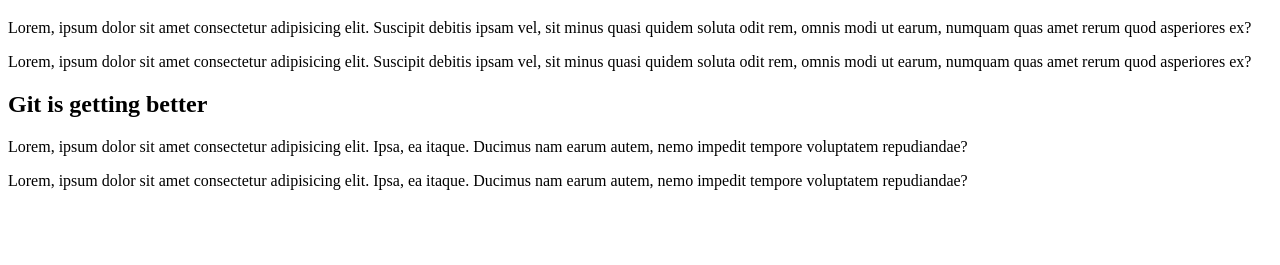
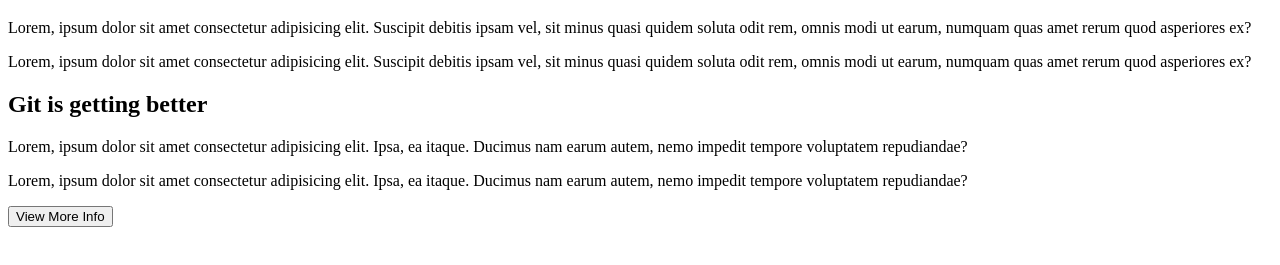
Before and after one commit to MAbdurahman/Git-Github-Masterclass, a plain HTML site: page index.html in a window 1280 px wide. Shown: the part 61-326 px from the top of the page. Drawn offline with Linux system fonts and the light colour scheme.

Commit message:
Updated index.html
Added two buttons to heading

```diff
--- a/index.html
+++ b/index.html
@@ -15,6 +15,9 @@
       <p class="heading-para">Lorem, ipsum dolor sit amet consectetur adipisicing elit. Ipsa, ea itaque. Ducimus nam earum autem, nemo impedit tempore voluptatem repudiandae?</p>
       <p class="heading-para">Lorem, ipsum dolor sit amet consectetur adipisicing elit. Ipsa, ea itaque. Ducimus nam
          earum autem, nemo impedit tempore voluptatem repudiandae?</p>
+   <!--Added these buttons from Github-->
+   <button class="btn btn-heading-light>Call to Action</button>
+   <button class="btn btn-heading-dark>View More Info</button>
 
 </body>
 </html>
```
